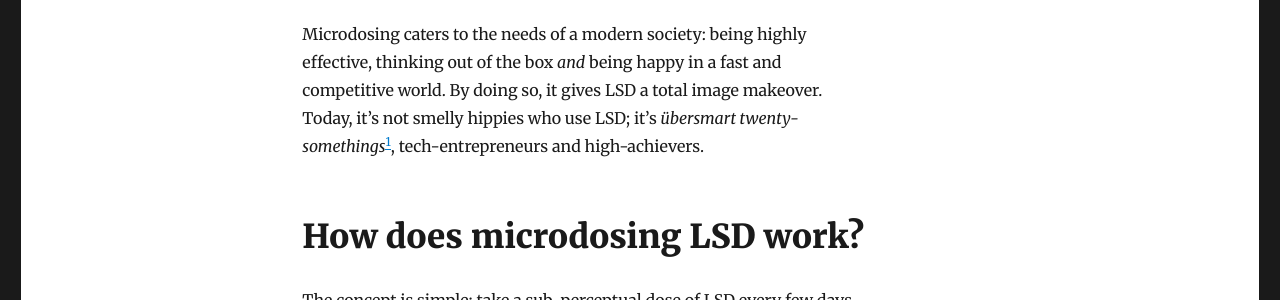
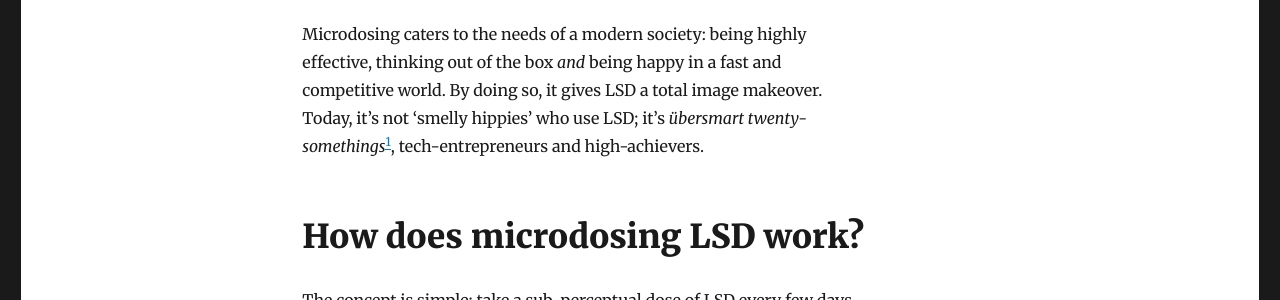
Before and after one commit to sapiensoup/sapiensoup.com, a Jekyll site: the page built from _posts/2017-09-29-microdosing-lsd.md, in a window 1280 px wide and 900 px high, scrolled down 1555 px. Shown: the part 208-508 px from the top of the window. Built offline with Jekyll 4.4.1, drawn with Linux system fonts in a browser that asks for light colours; comment, search, counter and statistics services are not loaded.

Commit message:
Add ' ' for irony

```diff
--- a/_posts/2017-09-29-microdosing-lsd.md
+++ b/_posts/2017-09-29-microdosing-lsd.md
@@ -20,7 +20,7 @@ Microdosing gained currency in Silicon Valley in late 2015 and is spreading like
 
 Stories of young professionals taking tiny doses of acid before going to the office have been making headlines all throughout the media with The New York Times, The Guardian, BBC, CNN, Forbes, Wired, Rolling Stone and Vice picking up on the trend. Search Google for ‘microdosing’ and you’ll find books, podcasts, subreddits and even [a new online course](http://thethirdwave.co/microdosing-course) on microdosing.
 ![Total Makeover: Microdosing changes image of LSD](/images/microdosing-lsd/lsd-image-makeover-microdosing@2x.png)
-Microdosing caters to the needs of a modern society: being highly effective, thinking out of the box _and_ being happy in a fast and competitive world. By doing so, it gives LSD a total image makeover. Today, it’s not smelly hippies who use LSD; it’s _übersmart twenty-somethings_[^rollingstone-md], tech-entrepreneurs and high-achievers.
+Microdosing caters to the needs of a modern society: being highly effective, thinking out of the box _and_ being happy in a fast and competitive world. By doing so, it gives LSD a total image makeover. Today, it’s not 'smelly hippies' who use LSD; it’s _übersmart twenty-somethings_[^rollingstone-md], tech-entrepreneurs and high-achievers.
 
 # How does microdosing LSD work?
 The concept is simple: take a sub-perceptual dose of LSD every few days. Why not every day? The body quickly builds up a tolerance against LSD, and taking a dose every day would diminish the effects. Currently, James Fadiman’s [microdosing protocol](https://sites.google.com/view/microdosingpsychedelics/home) is considered the gold standard of microdosing:
```
